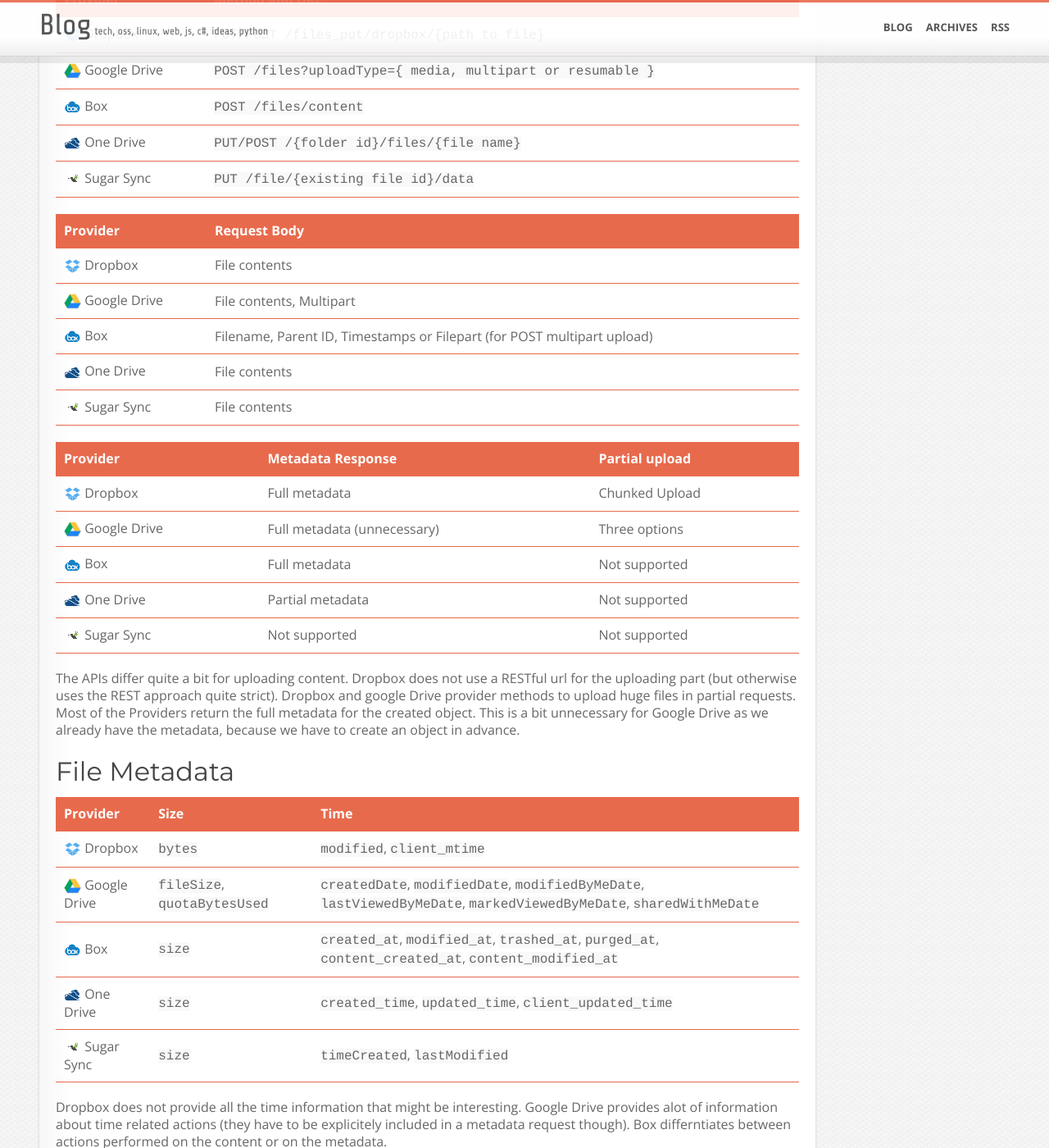
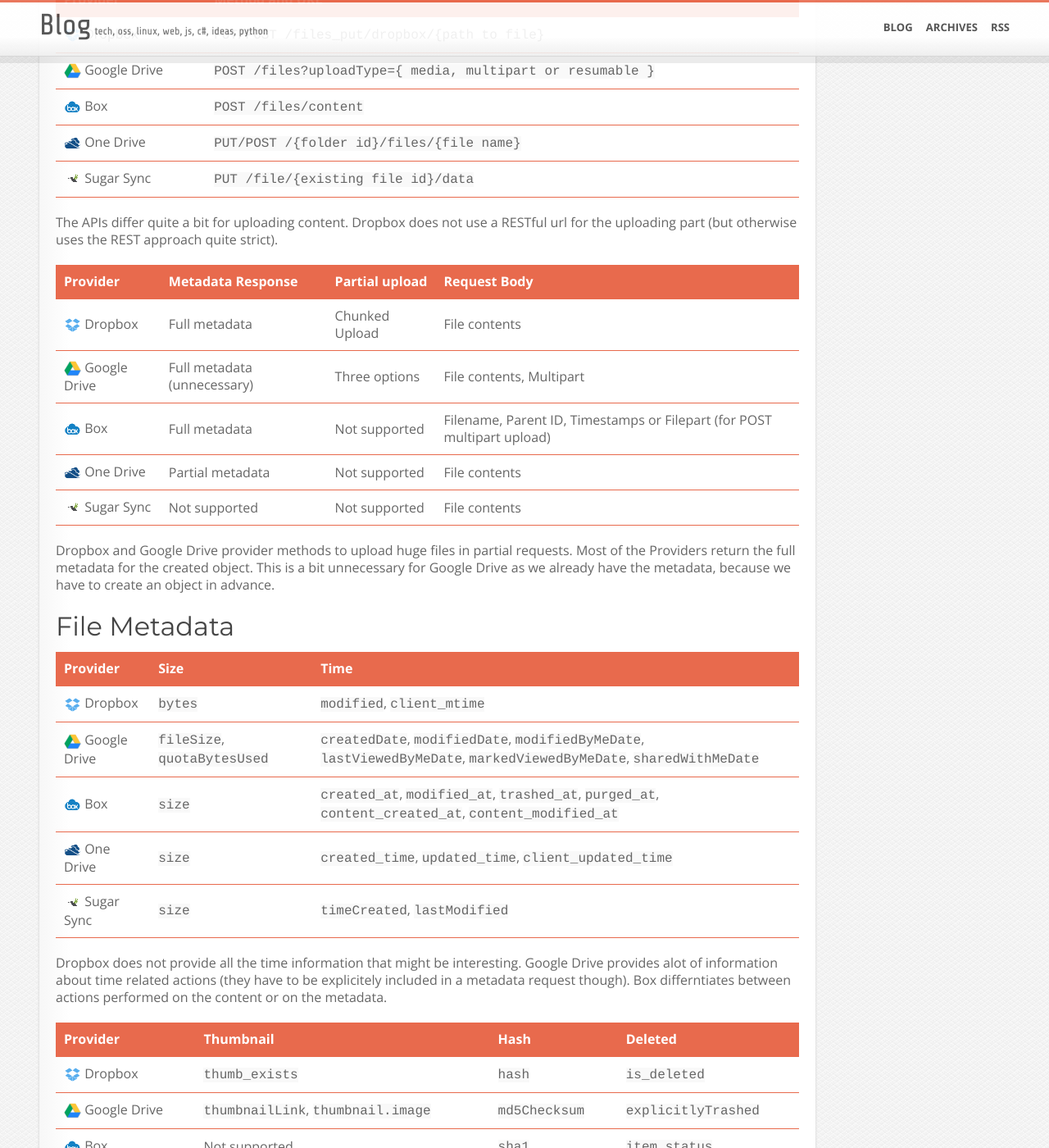
Before and after one commit to lukasmartinelli/lukasmartinelli.github.io, a Jekyll site: the page built from _posts/2014-07-21-cloud-storage-apis-compared.md, in a window 1280 px wide and 1400 px high, scrolled down 2945 px. Shown: the whole window at 82% size. Built offline with Jekyll 4.4.1, drawn with Linux system fonts in a browser that asks for light colours; Markdown is read by kramdown in place of the engine named in the settings; some of the changed text lies outside the part shown.

Commit message:
Rearranged tables

```diff
--- a/_posts/2014-07-21-cloud-storage-apis-compared.md
+++ b/_posts/2014-07-21-cloud-storage-apis-compared.md
@@ -72,13 +72,13 @@
 
 ## Download File
 
-Provider                                                          | Method and URL                      | Partial download
-------------------------------------------------------------------|-------------------------------------|------------------
-![Dropbox](/media/cloudstorage/dropbox.png) Dropbox               | `GET /files/dropbox/{path to file}` | HTTP Range header
-![Google Drive](/media/cloudstorage/googledrive.png) Google Drive | `GET {download link}`               | HTTP Range header
-![Box](/media/cloudstorage/box.png) Box                           | `GET /files/{file id}/content`      | Not supported
-![One Drive](/media/cloudstorage/onedrive.png) One Drive          | `GET /{file id}/content`            | Not supported
-![Sugar Sync](/media/cloudstorage/sugarsync.png) Sugar Sync       | `GET /file/{file id}`               | Not supported
+Provider                                                          | Method and URL
+------------------------------------------------------------------|-------------------------------------
+![Dropbox](/media/cloudstorage/dropbox.png) Dropbox               | `GET /files/dropbox/{path to file}`
+![Google Drive](/media/cloudstorage/googledrive.png) Google Drive | `GET {download link}`
+![Box](/media/cloudstorage/box.png) Box                           | `GET /files/{file id}/content`
+![One Drive](/media/cloudstorage/onedrive.png) One Drive          | `GET /{file id}/content`
+![Sugar Sync](/media/cloudstorage/sugarsync.png) Sugar Sync       | `GET /file/{file id}`
 
 When using Google Drive, one has first to obtain the download link by issueing a metadata request: `GET /files/{file id}`. The response contains the download link. If the requested file is a Google Document it has to be exported into a file first.
 It seems that using the HTTP Range header for specifying partial downloads is best practice.
@@ -104,24 +104,18 @@
 ![One Drive](/media/cloudstorage/onedrive.png) One Drive          | `PUT/POST /{folder id}/files/{file name}`
 ![Sugar Sync](/media/cloudstorage/sugarsync.png) Sugar Sync       | `PUT /file/{existing file id}/data`
 
-Provider                                                          | Request Body
-------------------------------------------------------------------|-----------------------------------------------------------------------
-![Dropbox](/media/cloudstorage/dropbox.png) Dropbox               | File contents
-![Google Drive](/media/cloudstorage/googledrive.png) Google Drive | File contents, Multipart
-![Box](/media/cloudstorage/box.png) Box                           | Filename, Parent ID, Timestamps or Filepart (for POST multipart upload)
-![One Drive](/media/cloudstorage/onedrive.png) One Drive          | File contents
-![Sugar Sync](/media/cloudstorage/sugarsync.png) Sugar Sync       | File contents
+The APIs differ quite a bit for uploading content.
+Dropbox does not use a RESTful url for the uploading part (but otherwise uses the REST approach quite strict).
 
-Provider                                                          | Metadata Response           | Partial upload
-------------------------------------------------------------------|-----------------------------|-----------------------------------------
-![Dropbox](/media/cloudstorage/dropbox.png) Dropbox               | Full metadata               | Chunked Upload
-![Google Drive](/media/cloudstorage/googledrive.png) Google Drive | Full metadata (unnecessary) | Three options
-![Box](/media/cloudstorage/box.png) Box                           | Full metadata               | Not supported
-![One Drive](/media/cloudstorage/onedrive.png) One Drive          | Partial metadata            | Not supported
-![Sugar Sync](/media/cloudstorage/sugarsync.png) Sugar Sync       | Not supported               | Not supported
+Provider                                                          | Metadata Response           | Partial upload | Request Body
+------------------------------------------------------------------|-----------------------------|----------------|-----------------------------------------------------------------------
+![Dropbox](/media/cloudstorage/dropbox.png) Dropbox               | Full metadata               | Chunked Upload | File contents
+![Google Drive](/media/cloudstorage/googledrive.png) Google Drive | Full metadata (unnecessary) | Three options  | File contents, Multipart
+![Box](/media/cloudstorage/box.png) Box                           | Full metadata               | Not supported  | Filename, Parent ID, Timestamps or Filepart (for POST multipart upload)
+![One Drive](/media/cloudstorage/onedrive.png) One Drive          | Partial metadata            | Not supported  | File contents
+![Sugar Sync](/media/cloudstorage/sugarsync.png) Sugar Sync       | Not supported               | Not supported  | File contents
 
-The APIs differ quite a bit for uploading content.
-Dropbox does not use a RESTful url for the uploading part (but otherwise uses the REST approach quite strict). Dropbox and google Drive provider methods to upload huge files in partial requests.
+Dropbox and Google Drive provider methods to upload huge files in partial requests.
 Most of the Providers return the full metadata for the created object. This is a bit unnecessary for Google Drive as we already have the metadata, because we have to create an object in advance.
 
 ## File Metadata
```
